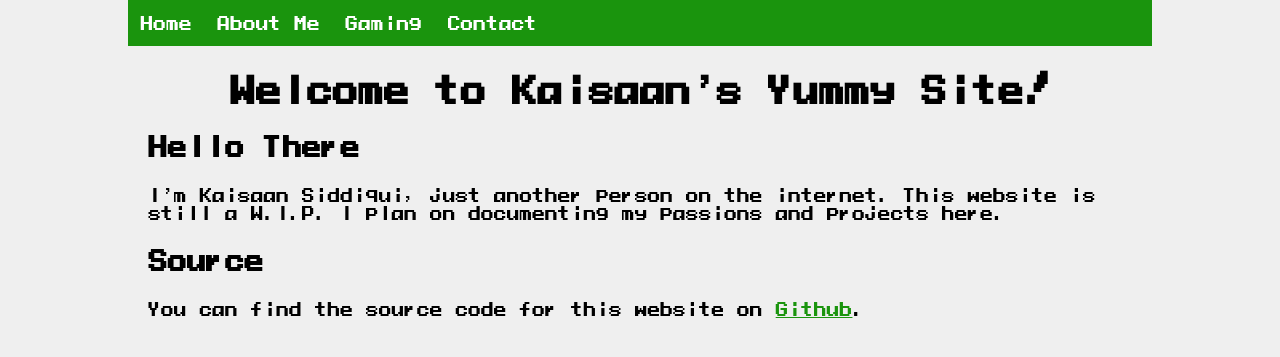
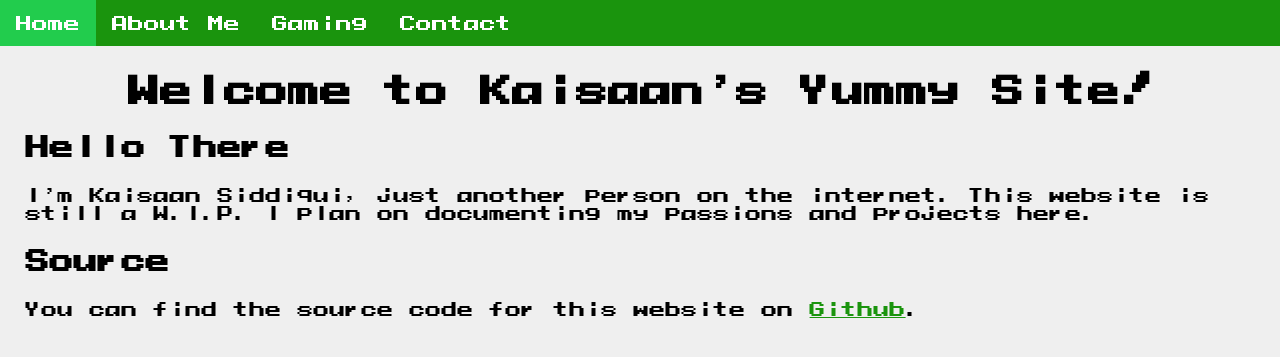
Before and after one commit to Kaisaan/kaisaan.github.io, a Jekyll site: the page built from index.html, in a window 1280 px wide. Shown: the top 357 px of the page. Built offline with Jekyll 4.4.1, drawn with Linux system fonts in a browser that asks for light colours; some web fonts are replaced.

Commit message:
Switch to using font-stretch

```diff
--- a/css/style.css
+++ b/css/style.css
@@ -7,6 +7,7 @@
 			url('fonts/MMRock9.svg#MMRock9') format('svg');
 	font-weight:normal;
 	font-style:normal;
+    font-stretch: condensed;
 }
 
 @media screen and (-webkit-min-device-pixel-ratio:0) {
@@ -15,6 +16,7 @@
 		src: url('fonts/MMRock9.svg') format('svg');
 		font-weight:normal;
 		font-style:normal;
+        font-stretch: condensed;
 	}
 }
 
@@ -24,7 +26,6 @@
     margin: 0;
     padding: 0;
     font-size: 16px;
-    transform: scale(0.8, 1);
 }
 
 p, h1, h2 {
```
